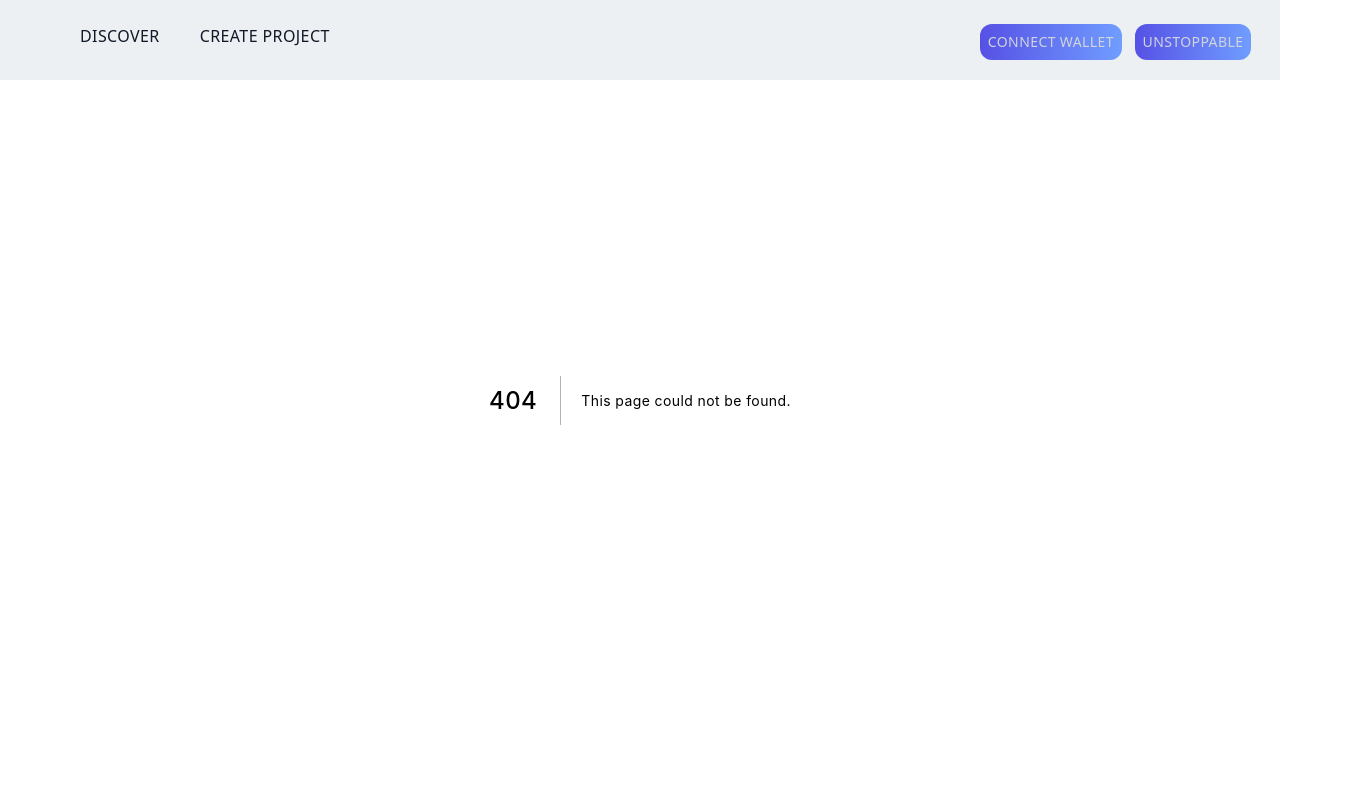
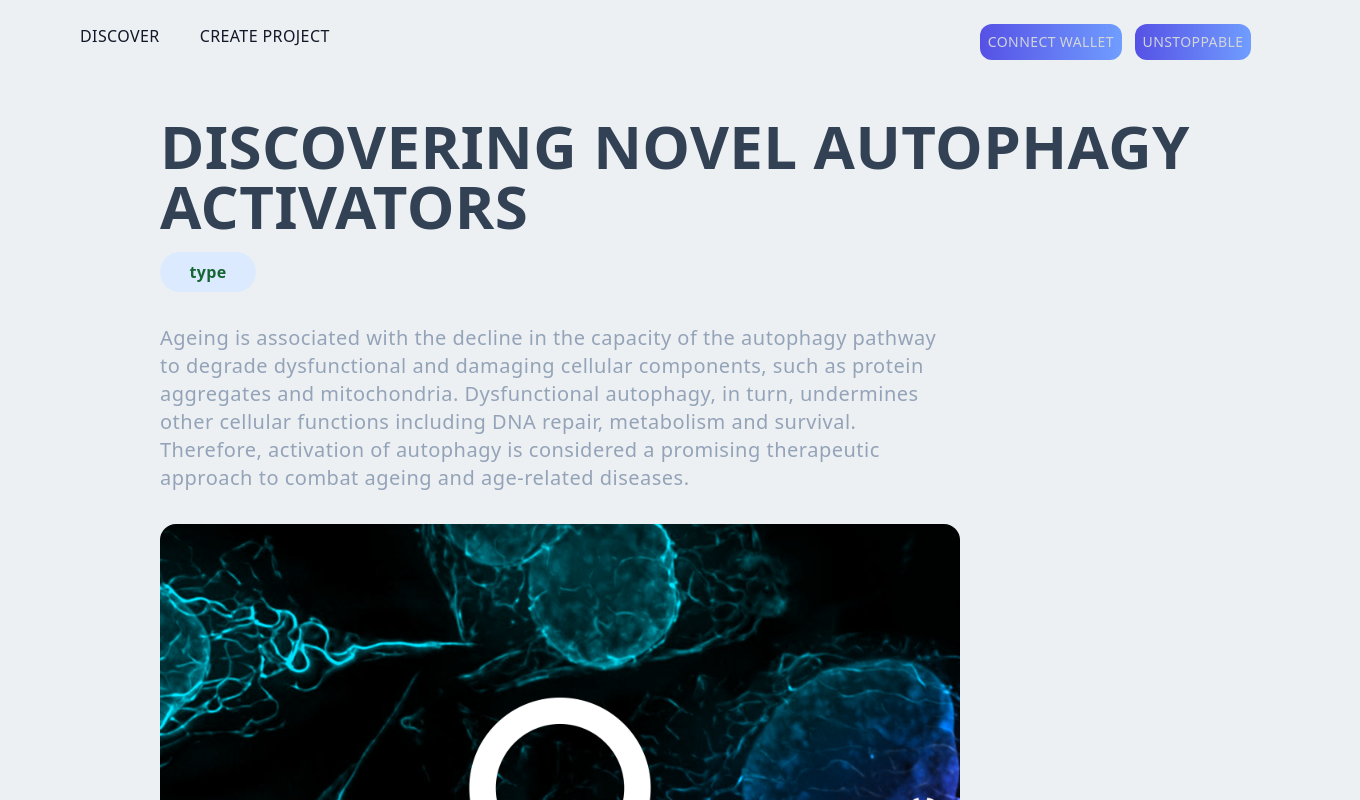
Before and after one commit to Decadmia/Decademia, a Next.js app: page /ProjectDetails in a window 1280 px wide. Before the commit this address had no page. Shown: the top 800 px of the page, 1360 px wide, since content can reach past the window. Built offline with nearby package versions, Linux system fonts and the light colour scheme.

Commit message:
Project Details component added

```diff
--- a/components/ProjectItem.jsx
+++ b/components/ProjectItem.jsx
@@ -1,6 +1,7 @@
 import Image from 'next/image'
 import React from 'react'
 import Link from 'next/link'
+
 
 const ProjectItem = ({ title, backgroundImg, projectUrl, projDesc, fundedAmt, fundedBy }) => {
   return (
@@ -13,7 +14,7 @@ const ProjectItem = ({ title, backgroundImg, projectUrl, projDesc, fundedAmt, fu
       <div className=' justify-start items-center  '>
         <p className='text-xl mt-2 text-slate-400 tracking-wide '>{projDesc}</p>
         <br />
-        <Link href={projectUrl}>
+        <Link href="/ProjectDetails">
           <button className="text-center py-3 w-full rounded-lg  text-gray-700 font-bold text-xl cursor-pointer">
             More Info
           </button>
--- a/components/index.js
+++ b/components/index.js
@@ -1,6 +1,6 @@
 import Head from 'next/head'
 import Projects from '../components/Projects'
-import ProjectDetails from "./ProjectDetails"
+
 
 export default function Home() {
   return (
@@ -11,7 +11,7 @@ export default function Home() {
         <link rel="icon" href="/fav.png" />
       </Head>
       <Projects />
-      <ProjectDetails />
+
     </div>
   )
 }
--- a/components/ProjectDetails.jsx
+++ b/pages/ProjectDetails.jsx
@@ -6,7 +6,7 @@ import proj2 from "../public/assets/projects/proj2.png"
 const ProjectDetails = ({ heading, title, type, researcher, projDesc, fundedAmt, fundedBy }) => {
     return (
         <div className='absolute left-20 mt-20 right-5 m-auto pl-20 flex flex-col w-full  rounded-md decoration'>
-            <h1 className='flex justify-start text-slate-700 uppercase text-wider text-gap-2'>Discovering Novel Autophagy Activators</h1>
+            <h1 className='flex justify-start mt-9 text-slate-700 uppercase text-wider text-gap-2'>Discovering Novel Autophagy Activators</h1>
             <h3 className='rounded-full  bg-blue-100 text-green-800 w-24 p-2 text-center mt-4 mb-2 '>type </h3>
 
             <div className=' justify-start items-center mt-4 flex flex-col  w-2/3'>
--- a/pages/createProject.jsx
+++ b/pages/createProject.jsx
@@ -14,6 +14,7 @@ function CreateProject() {
         value = e.target.value;
         setprojectDetails({ ...projectDetails, [name]: value })
     }
+
 
     return (
 
--- a/pages/index.js
+++ b/pages/index.js
@@ -1,6 +1,6 @@
 import Head from 'next/head'
 import Projects from '../components/Projects'
-import ProjectDetails from "../components/ProjectDetails.jsx"
+
 
 
 
@@ -15,7 +15,7 @@ export default function Home() {
 
 
     <Projects />
-    <ProjectDetails />
+
 
     </div>
   )
```
